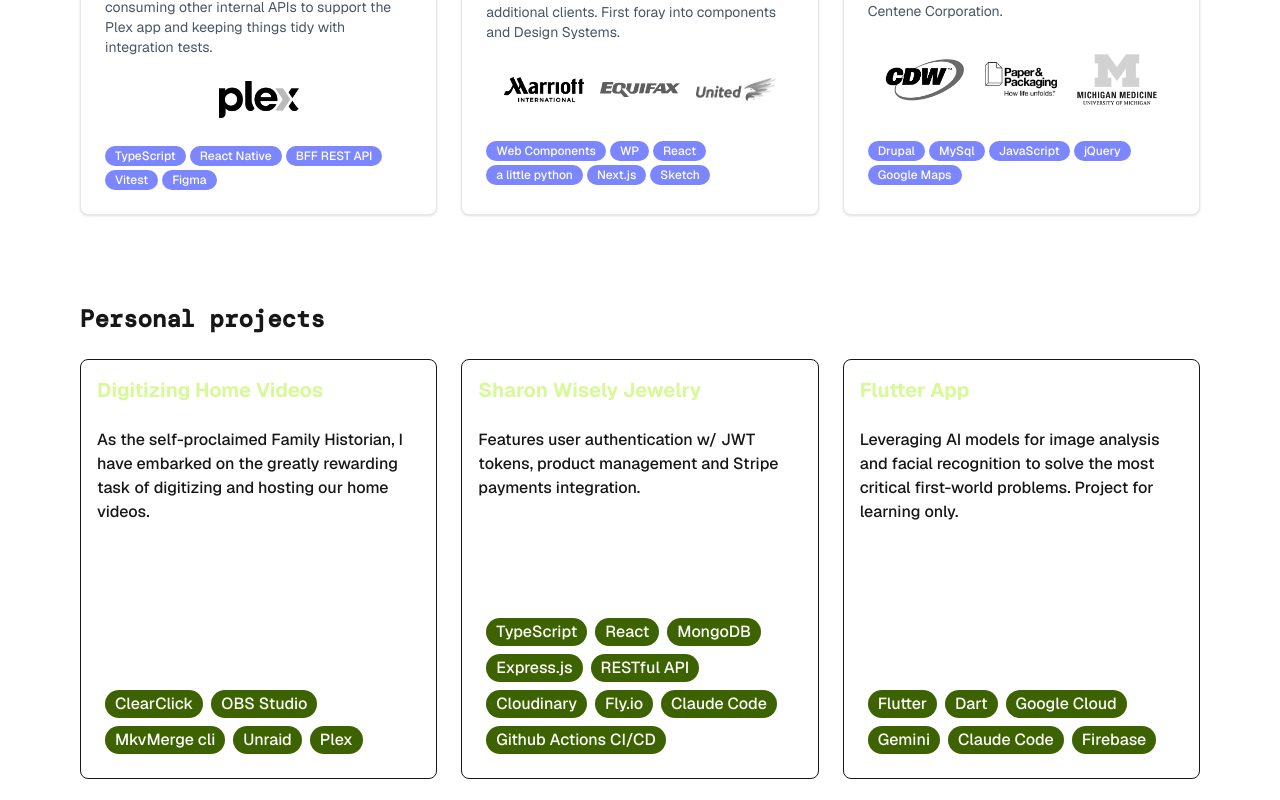
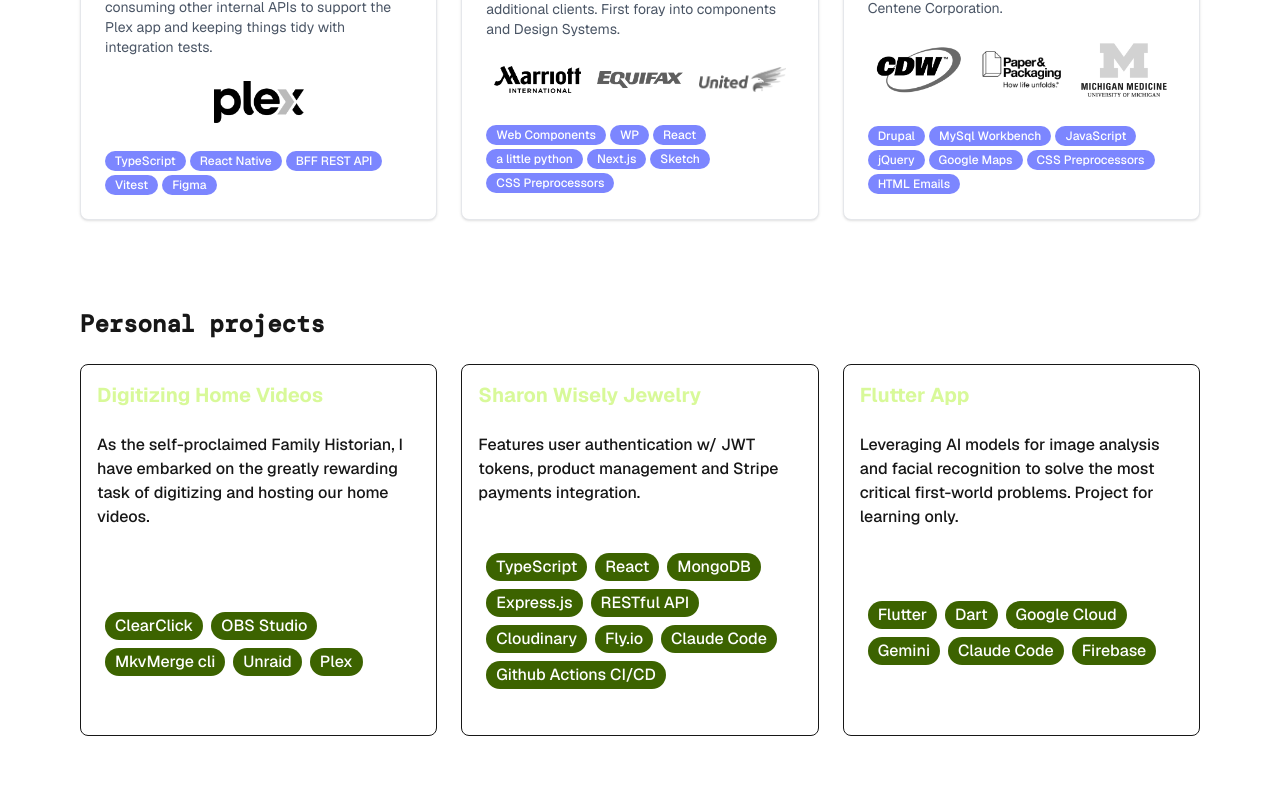
Before and after one commit to lincolnwisely/lincoln-wisely, a Next.js app: page / in a window 1280 px wide. Shown: the part 680-1480 px from the top of the page. Built offline with nearby package versions, Linux system fonts and the light colour scheme; a web font is replaced by a local one.

Commit message:
use prettier, fix chips data

```diff
--- a/src/app/fixtures/data.json
+++ b/src/app/fixtures/data.json
@@ -77,8 +77,11 @@
         {
           "label": "Sketch",
           "url": "https://www.sketch.com/prototype/"
+        },
+        {
+          "label": "CSS Preprocessors",
+          "url": "https://sass-lang.com/"
         }
-
       ]
     },
     {
@@ -108,8 +111,8 @@
           "url": "https://drupal.org"
         },
         {
-             "label": "MySql",
-          "url": "mysql.com"
+          "label": "MySql Workbench",
+          "url": "https://www.mysql.com/products/workbench/"
         },
         {
           "label": "JavaScript",
@@ -122,8 +125,15 @@
         {
           "label": "Google Maps",
           "url": "https://developers.google.com/maps"
+        },
+        {
+          "label": "CSS Preprocessors",
+          "url": "https://sass-lang.com/"
+        },
+        {
+          "label": "HTML Emails",
+          "url": "https://sass-lang.com/"
         }
-
       ]
     }
   ]
--- a/src/app/fixtures/flutter_chips.json
+++ b/src/app/fixtures/flutter_chips.json
@@ -5,23 +5,14 @@
       "url": "flutter.dev"
     },
     {
-                      "label":"Dart",
-                  "url":"dart.dev"
+      "label": "Dart",
+      "url": "dart.dev"
     },
 
-        {       "label":"Google Cloud",
-                  "url": "cloud.google.com"
-            },
-                    {       "label":"Gemini",
-                  "url": "https://gemini.google.com/app"
-            },
+    { "label": "Google Cloud", "url": "cloud.google.com" },
+    { "label": "Gemini", "url": "https://gemini.google.com/app" },
 
-                  {       "label":"Claude Code",
-                  "url": "claude.ai"
-            },
-                   {       "label":"Firebase",
-                  "url": "claude.ai"
-            }
-
+    { "label": "Claude Code", "url": "claude.ai" },
+    { "label": "Firebase", "url": "https://firebase.google.com/" }
   ]
 }
--- a/src/app/fixtures/vhs_chips.json
+++ b/src/app/fixtures/vhs_chips.json
@@ -1,24 +1,13 @@
 {
-    "chips": [
+  "chips": [
+    {
+      "label": "ClearClick",
+      "url": "https://www.clearclick.com/products/video-to-usb-audio-video-capture-live-streaming-device"
+    },
 
-        {
-                      "label":"ClearClick",
-                  "url":"https://www.clearclick.com/products/video-to-usb-audio-video-capture-live-streaming-device"
-        },
-
-        {       "label":"OBS Studio",
-                  "url": "https://obsproject.com/"
-            },
-                    {       "label":"MkvMerge cli",
-                  "url": "https://linux.die.net/man/1/mkvmerge"
-            },
-                     {       "label":"Unraid",
-                  "url": "https://unraid.net/"
-            },
-                     {       "label":"Plex",
-                  "url": "https://www.plex.tv/personal-media-server/"
-            }
-
-
-    ]
+    { "label": "OBS Studio", "url": "https://obsproject.com/" },
+    { "label": "MkvMerge cli", "url": "https://linux.die.net/man/1/mkvmerge" },
+    { "label": "Unraid", "url": "https://unraid.net/" },
+    { "label": "Plex", "url": "https://www.plex.tv/personal-media-server/" }
+  ]
 }
--- a/src/app/page.tsx
+++ b/src/app/page.tsx
@@ -11,9 +11,7 @@
       <Banner />
       <div className="font-sans grid grid-rows-[20px_1fr_20px] min-h-screen p-8 pb-20 gap-16 sm:p-20">
         <main className="flex flex-col gap-[32px] row-start-2  sm:items-start">
-
           <div className="flex flex-col-reverse lg:flex-row justify-center font-medium">
-
             <div className="w-full lg:pr-8 flex-center">
               <h1 className="text-4xl text-left font-mono font-bold pb-8">
                 Lincoln Wisely
@@ -127,7 +125,6 @@
         </a>
         <a
           className="flex items-center gap-2 hover:underline hover:underline-offset-4"
-
           href="https://www.youtube.com/@lwisely/videos"
           target="_blank"
           rel="noopener noreferrer"
--- a/src/components/ProjectCard.tsx
+++ b/src/components/ProjectCard.tsx
@@ -3,29 +3,53 @@
 import { Link } from '@/app/fixtures/types';
 import Image from 'next/image';
 
-export default function ProjectCard({ title, description, data, links }: { title: string; description: string; data: tChip[], links?: Link[] }) {
+export default function ProjectCard({
+  title,
+  description,
+  data,
+  links,
+}: {
+  title: string;
+  description: string;
+  data: tChip[];
+  links?: Link[];
+}) {
   return (
     <div className=" h-full border rounded-lg">
       <div className="p-2 flex flex-col justify-between h-full">
         <div className="p-2 font-medium">
-                    <h2 className="font-bold text-xl text-lime-200">
-                        {title}
-                    </h2>
+          <h2 className="font-bold text-xl text-lime-200">{title}</h2>
           <br />
-                    <p>
-                        {description}
-                    </p>
+          <p>{description}</p>
           <br />
-                    {links && links.length > 0 && (
+        </div>
+        <div className="p-4">
+          {/* Chips  */}
+          {data && data.length > 0 && (
+            <div className="flex flex-wrap gap-2">
+              {data.map((chip: tChip, chipIndex: number) => (
+                <div key={chipIndex}>
+                  <Chip
+                    label={chip.label}
+                    url={chip.url}
+                    color="bg-lime-800"
+                    hoverColor="bg-lime-900"
+                    textSize="s"
+                  />
+                </div>
+              ))}
+            </div>
+          )}
+        </div>
+
+        {links && links.length > 0 ? (
           <div className="flex flex-row justify-center">
             {links.map((link: Link, linkIndex: number) => (
-                                <div
-                                    key={linkIndex}
-                                >
+              <div key={linkIndex}>
                 {link.image ? (
                   <a
                     className="flex items-center gap-2 hover:underline hover:underline-offset-4 px-2"
-                                            href="https://github.com/sw_jewelry/"
+                    href={link.url}
                     target="_blank"
                     rel="noopener noreferrer"
                   >
@@ -36,9 +60,7 @@
                       width={22}
                       height={22}
                     />
-
                   </a>
-
                 ) : (
                   <a
                     className="flex items-center gap-2 hover:underline hover:underline-offset-4 px-2"
@@ -46,45 +68,15 @@
                     target="_blank"
                     rel="noopener noreferrer"
                   >
-
-                                            site
+                    {link.label}
                   </a>
-
                 )}
-
               </div>
             ))}
           </div>
+        ) : (
+          <div></div>
         )}
-                    <br />
-                    <br />
-
-
-
-                </div>
-                <div className="p-4">
-                    {/* Chips  */}
-                    {data && data.length > 0 && (
-                        <div className="flex flex-wrap gap-2">
-                            {data.map((chip: tChip, chipIndex: number) => (
-                                <div
-                                    key={chipIndex}
-                                >
-                                    <Chip
-                                        label={chip.label}
-                                        url={chip.url}
-                                        color='bg-lime-800'
-                                        hoverColor='bg-lime-900'
-                                        textSize='s'
-                                    />
-                                </div>
-                            ))}
-                        </div>
-                    )}
-
-                </div>
-
-
       </div>
     </div>
   );
--- a/src/components/banner.tsx
+++ b/src/components/banner.tsx
@@ -18,8 +18,8 @@
           rel="noopener noreferrer"
         >
           LinkedIn
-        </a>
-        {' '}or{' '}
+        </a>{' '}
+        or{' '}
         <a
           className="underline"
           href="mailto:lincolnwisely@gmail.com"
--- a/src/components/chip.tsx
+++ b/src/components/chip.tsx
@@ -1,6 +1,20 @@
-export default function Chip({ label, url, color = 'bg-indigo-400', hoverColor = 'bg-indigo-500', textSize = "text-xs" }: { label: string; url: string, color?: string, hoverColor?: string; textSize?: string }) {
+export default function Chip({
+  label,
+  url,
+  color = 'bg-indigo-400',
+  hoverColor = 'bg-indigo-500',
+  textSize = 'text-xs',
+}: {
+  label: string;
+  url: string;
+  color?: string;
+  hoverColor?: string;
+  textSize?: string;
+}) {
   return (
-    <div className={`flex items-center ${color} text-white ${textSize} font-medium px-2.5 py-0.5 rounded-full hover:${hoverColor}`}>
+    <div
+      className={`flex items-center ${color} text-white ${textSize} font-medium px-2.5 py-0.5 rounded-full hover:${hoverColor}`}
+    >
       <a href={url} target="_blank" rel="noopener noreferrer">
         {label}
       </a>
--- a/src/components/experience.tsx
+++ b/src/components/experience.tsx
@@ -6,7 +6,6 @@
   name: string;
   logo: string;
 }
-
 
 interface ExperienceItem {
   title: string;
@@ -44,18 +43,15 @@
 
             {/* Logos  */}
             {item.clients && item.clients.length > 0 && (
-              <div className="flex justify-center  pb-5">
-                <div className="flex">
+              <div className="pb-5">
+                <div className="flex justify-center">
                   {item.clients.map((client: Client, clientIndex: number) => (
-                    <div
-                      key={clientIndex}
-                      className=" gap-2 m-2 text-sm flex justify-end"
-                    >
+                    <div key={clientIndex} className=" gap-2 m-2 flex">
                       <Image
                         src={client.logo}
                         alt={`${client.name} logo`}
-                        width={80}
-                        height={50}
+                        width={90}
+                        height={60}
                         className="object-contain"
                       />
                     </div>
@@ -68,22 +64,17 @@
             {item.chips && item.chips.length > 0 && (
               <div className="flex flex-wrap gap-1">
                 {item.chips.map((chip: tChip, chipIndex: number) => (
-                  <div
-                    key={chipIndex}
-                  >
+                  <div key={chipIndex}>
                     <Chip
                       label={chip.label}
                       url={chip.url}
-                      color='bg-indigo-400'
-                      hoverColor='bg-indigo-600'
+                      color="bg-indigo-400"
+                      hoverColor="bg-indigo-600"
                     />
                   </div>
                 ))}
               </div>
             )}
-
-
-
           </div>
         ))}
       </div>
--- a/src/components/projects.tsx
+++ b/src/components/projects.tsx
@@ -1,8 +1,7 @@
-
-import ProjectCard from './ProjectCard'
-import vhs_chips from '../app/fixtures/vhs_chips.json'
-import mern_chips from '../app/fixtures/mern_chips.json'
-import flutter_chips from '../app/fixtures/flutter_chips.json'
+import ProjectCard from './ProjectCard';
+import vhs_chips from '../app/fixtures/vhs_chips.json';
+import mern_chips from '../app/fixtures/mern_chips.json';
+import flutter_chips from '../app/fixtures/flutter_chips.json';
 
 export default function Projects() {
   return (
@@ -13,19 +12,34 @@
           description="As the self-proclaimed Family Historian, I have embarked on the
             greatly rewarding task of digitizing and hosting our
             home videos."
-          data={vhs_chips.chips} />
-
+          data={vhs_chips.chips}
+        />
 
         <ProjectCard
           title="Sharon Wisely Jewelry"
           description="Features user authentication w/ JWT tokens, product management and Stripe payments integration."
           data={mern_chips.chips}
-          links={[{ url: "https://github.com/lincolnwisely/sw-jewelry", image: "/img/github.png", label: "source" }]} />
+          links={[
+            {
+              url: 'https://github.com/lincolnwisely/sw-jewelry',
+              image: '/img/github.png',
+              label: 'source',
+            },
+          ]}
+        />
 
         <ProjectCard
           title="Flutter App"
           description="Leveraging AI models for image analysis and facial recognition to solve the most critical first-world problems. Project for learning only."
-          data={flutter_chips.chips} />
+          data={flutter_chips.chips}
+          links={[
+            {
+              url: 'https://github.com/lincolnwisely/flutter_app',
+              image: '/img/github.png',
+              label: 'source',
+            },
+          ]}
+        />
       </div>
     </div>
   );
```
Also changed, not shown: src/app/fixtures/mern_chips.json (+13 -20 lines), src/app/fixtures/types.tsx (+5 -5 lines), src/components/quotes.tsx (+22 -24 lines), 1 other file (tests, documents, lock files or other folders). Lines whose indentation alone changed are shown as unchanged.
